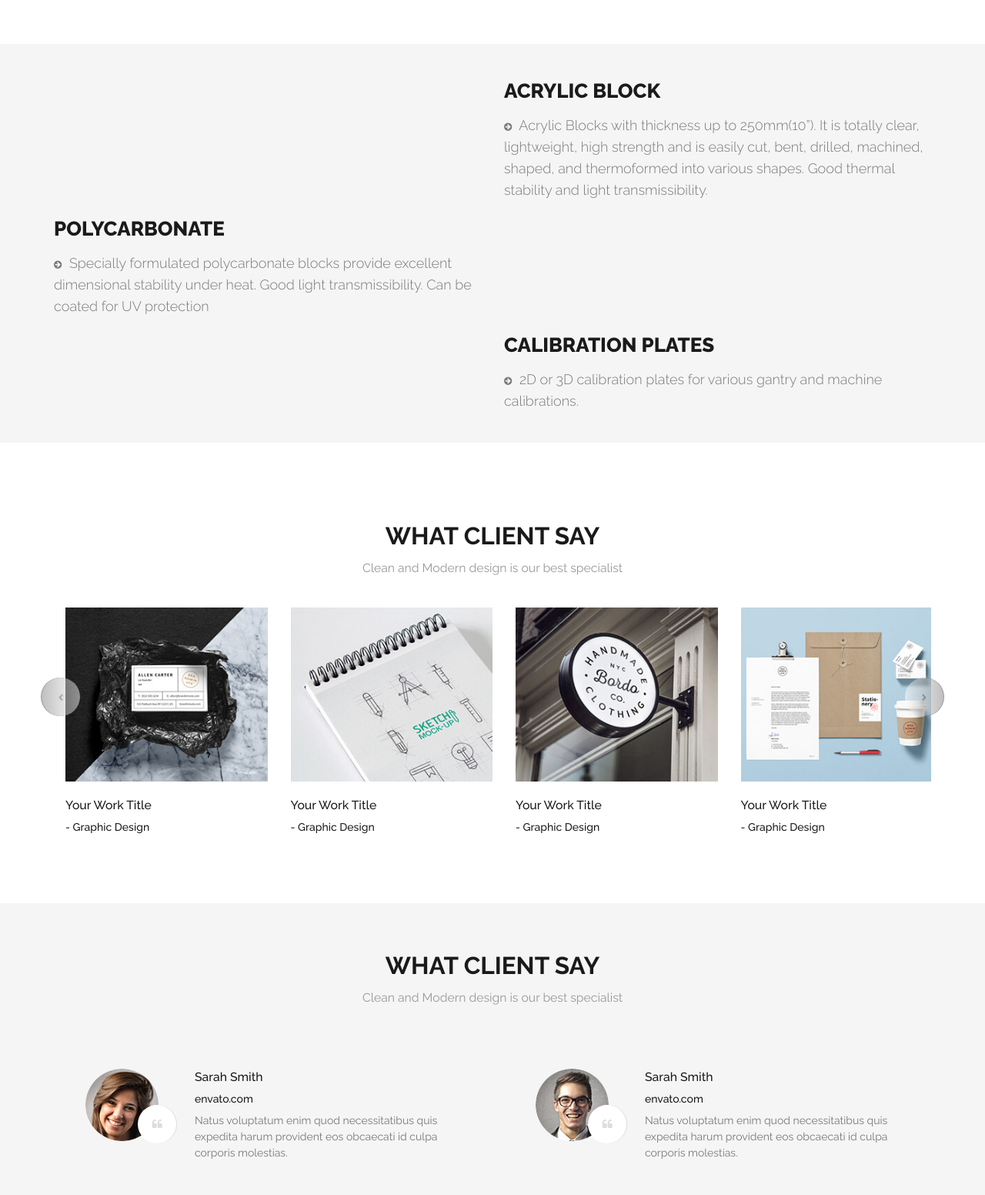
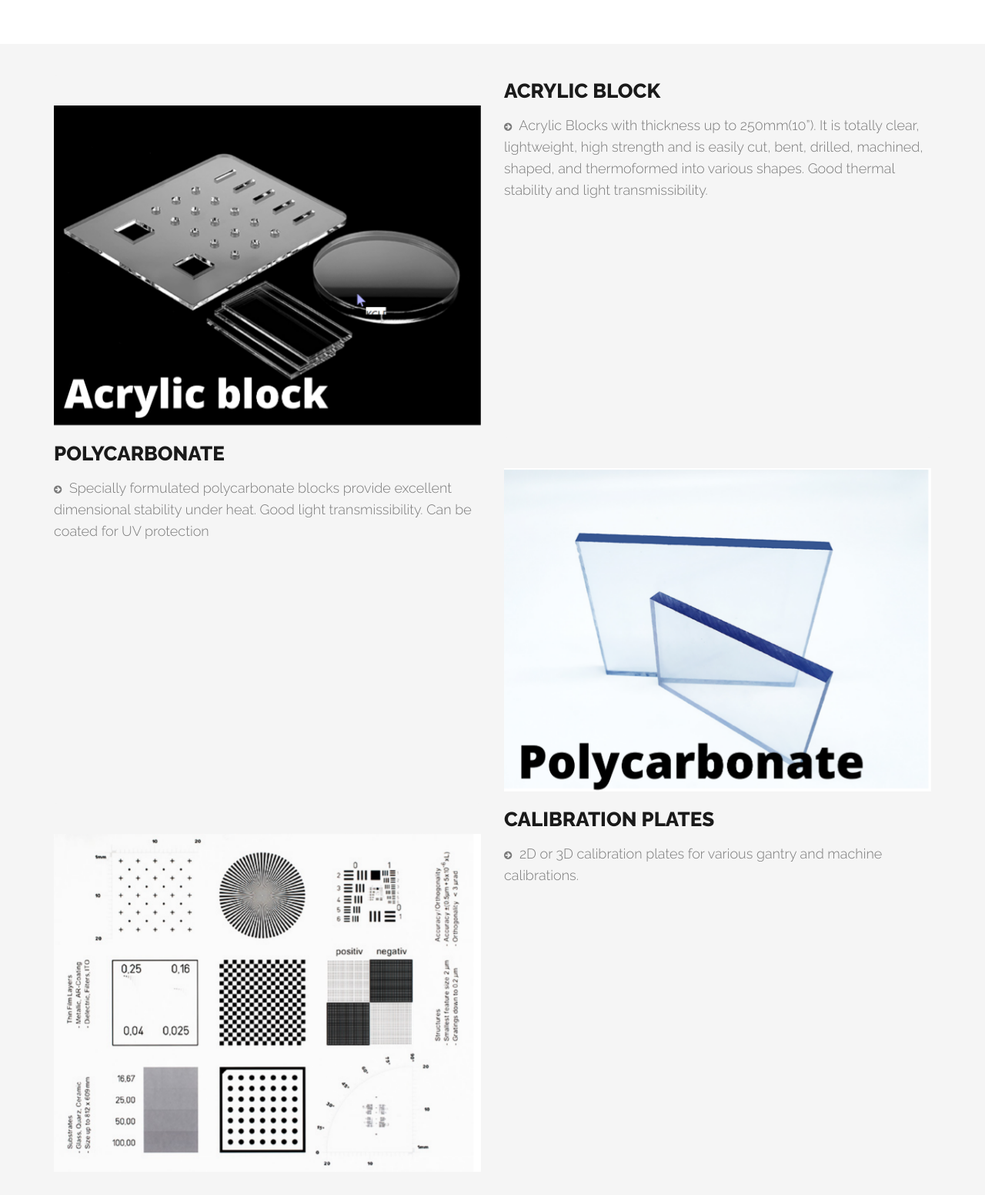
Before and after one commit to PingBytes/test2_r2r, a plain HTML site: page index.html in a window 1280 px wide. Shown: the part 860-2412 px from the top of the page at 77% size. Drawn offline with nearby package versions, Linux system fonts and the light colour scheme; files whose address does not match are found by name.

Commit message:
modified

```diff
--- a/index.html
+++ b/index.html
@@ -256,7 +256,7 @@
                                                 <div class="business_items text-center">
                                                     <div class="business_item">
                                                         <div class="business_img">
-                                                            <img src="assets/images/product1.png" alt="" />
+                                                            <img src="assets/images/product1.jpg" alt="" />
                                                         </div>
                                                     </div>
                                                 </div>
@@ -302,7 +302,7 @@
 
                                                     <div class="business_item">
                                                         <div class="business_img">
-                                                            <img src="assets/images/product2.png" alt="" />
+                                                            <img src="assets/images/product2.jpg" alt="" />
                                                         </div>
                                                     </div>
                                                 </div>
@@ -321,7 +321,7 @@
                                                   <div class="business_items text-center">
                                                       <div class="business_item">
                                                           <div class="business_img">
-                                                              <img src="assets/images/product3.png" alt="" />
+                                                              <img src="assets/images/product3.jpg" alt="" />
                                                           </div>
                                                       </div>
                                                   </div>
```
